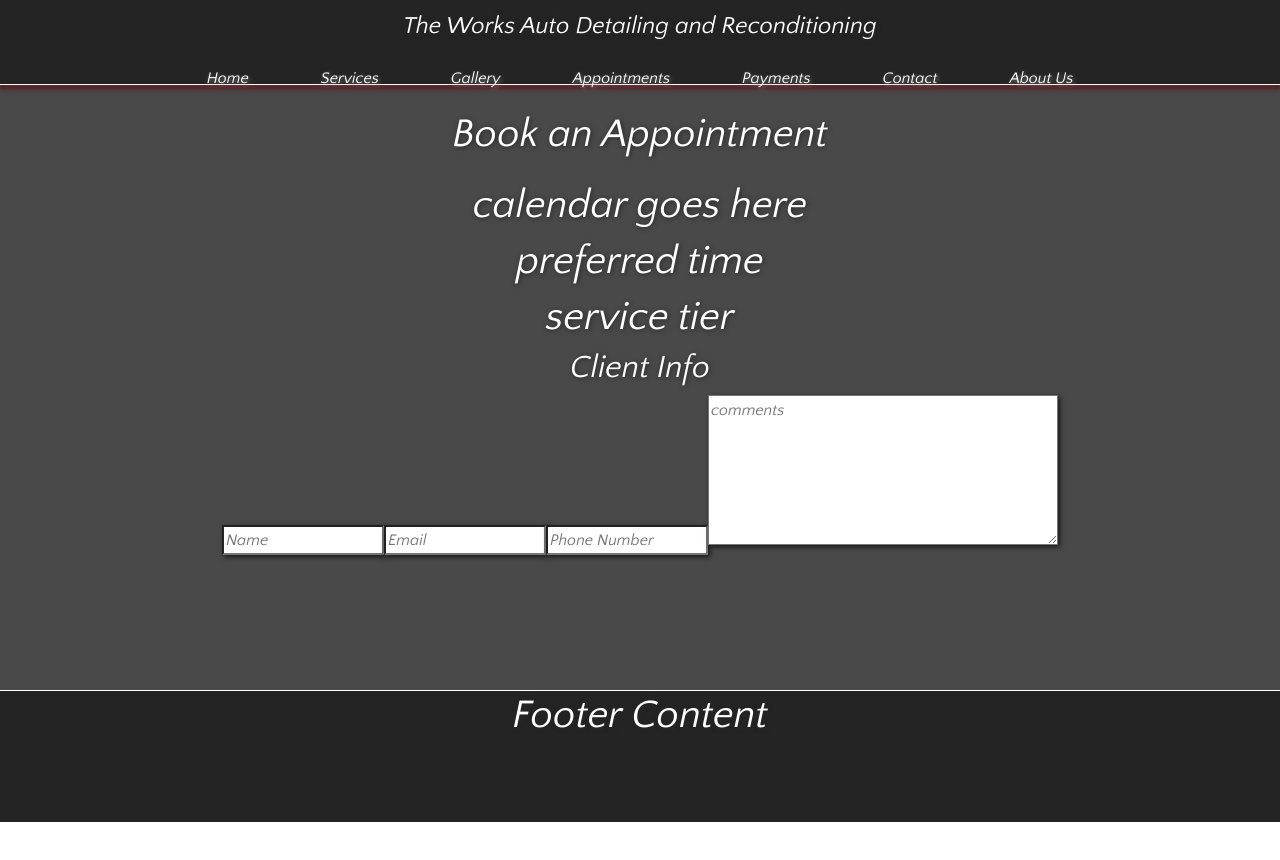
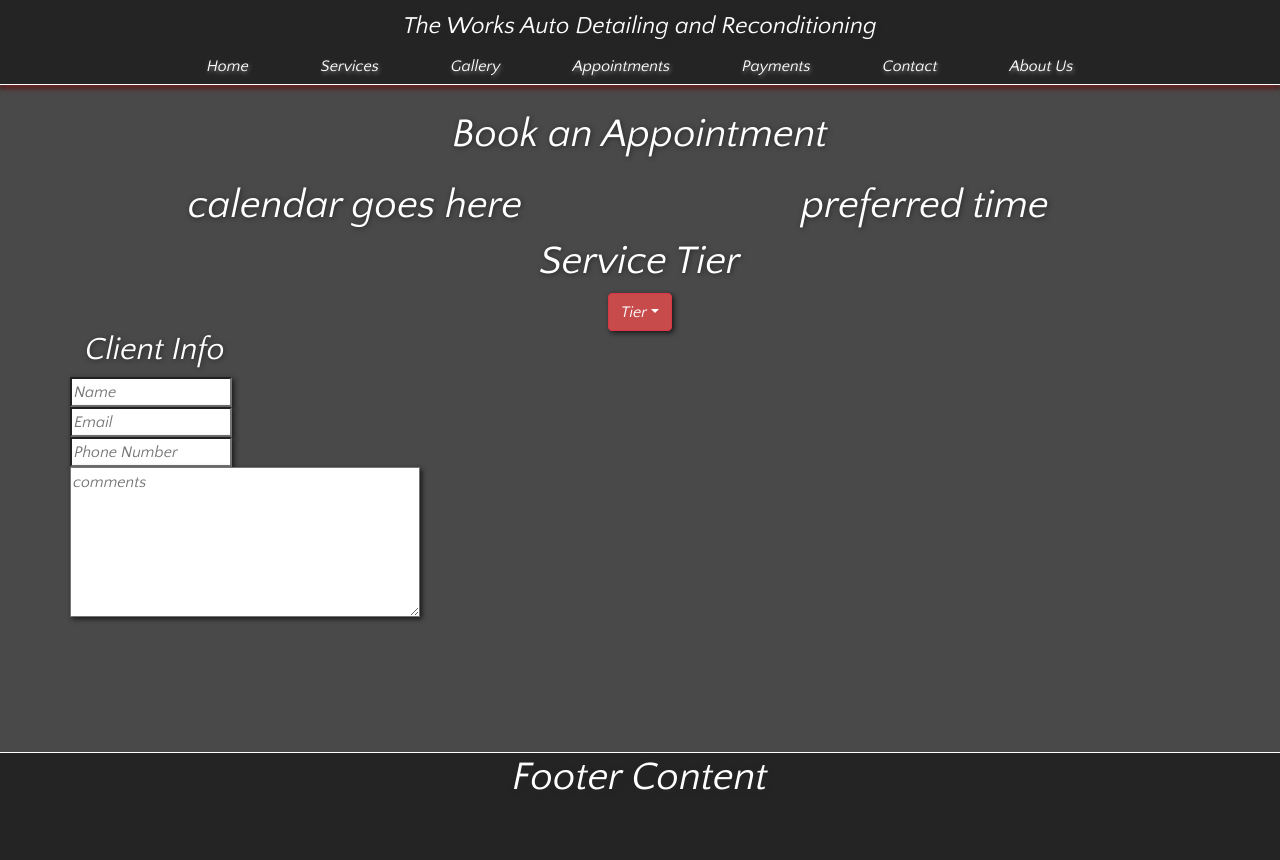
Before and after one commit to mlnemenzo/the-works, a React (Create React App) app: page /appointment in a window 1280 px wide. Shown: the top 860 px of the page. Before the commit the page ends 822 px from the top, so only its background shows below. Built offline with nearby package versions, Linux system fonts and the light colour scheme.

Commit message:
appointment structure

```diff
--- a/src/App.css
+++ b/src/App.css
@@ -79,6 +79,9 @@ tr:nth-child(even) {
   box-shadow: 2px 2px 5px rgb(24, 24, 24);
 }
 
+.btn-danger {
+  background-color: rgb(199, 75, 75)
+}
 /* /////////////////////////////////// header ////////////////////////////////////////////// */
 .header-body {
   position: fixed;
@@ -88,7 +91,7 @@ tr:nth-child(even) {
 }
 
 .header {
-  padding: 12px 10px;
+  padding-top: 12px;
   margin: auto;
   font-size: 1.5rem
 
--- a/src/components/appointment.js
+++ b/src/components/appointment.js
@@ -21,15 +21,7 @@ class Appointment extends Component {
         event.preventDefault();
         this.props.add(this.state);
 
-        this.state = {
-            name : "",
-            email : "",
-            phone : "",
-            comments : "",
-            service : null,
-            date : null,
-            time : null
-        }
+        this.setState({name: event.target.value}, {email: event.target.value}, {phone: event.target.value}, {comments: event.target.value}, {service : event.target.value}, {date: event.target.value}, {time: event.target.value});
     }
 
     componentDidMount() {
@@ -40,24 +32,38 @@ class Appointment extends Component {
 
         const { name, email, phone, comments, service, date, time } = this.state;
 
+        console.log("event: ", this.value)
+
         return (
-            <div className="appointment-body">
-                <h1 className="appointments">Book an Appointment</h1>
-                <div className="appointment-date">
+            <div className="appointment-body row">
+                <h1 className="appointments text-center col-12">Book an Appointment</h1>
+                <div className="appointment-date col-6">
                     <h1 className="calendar">calendar goes here</h1>
                 </div>
-                <div className="appointment-time">
+                <div className="appointment-time col-6">
                     <h1 className="time">preferred time</h1>
                 </div>
-                <div className="service-type">
-                    <h1 className="service">service tier</h1>
+                <div className="service-type col-12">
+                    <h1 className="service">Service Tier</h1>
+                    <div className="btn-group">
+                        <button type="button" className ="btn btn-danger darken-2 dropdown-toggle" data-toggle="dropdown" aria-haspopup="true" aria-expanded="false">
+                            Tier
+                        </button>
+                        <div className="dropdown-menu">
+                            <a className="dropdown-item" href="#">Action</a>
+                            <a className="dropdown-item" href="#">Another action</a>
+                            <a className="dropdown-item" href="#">Something else here</a>
+                            <div className="dropdown-divider"></div>
+                            <a className="dropdown-item" href="#">Separated link</a>
+                        </div>
+                    </div>
                 </div>
-                <div className="client-info">
+                <div className="client-info col-8  text-left">
                     <h2 className="client">Client Info</h2>
-                    <input value = {name} type = "text" onChange = { event => this.setState({name: event.target.value})} placeholder = "Name"/>
-                    <input value = {email} type = "email" onChange = { event => this.setState({email: event.target.value})} placeholder = "Email"/>
-                    <input value = {phone} type = "phone" onChange = { event => this.setState({phone: event.target.value})} placeholder = "Phone Number"/>
-                    <textarea value = {comments} type = "textarea" onChange = { event => this.setState({comments: event.target.value})} placeholder = "comments" />
+                    <input className = "row" value = {name} type = "text" onChange = { event => this.setState({name: event.target.value})} placeholder = "Name"/>
+                    <input className = "row" value = {email} type = "email" onChange = { event => this.setState({email: event.target.value})} placeholder = "Email"/>
+                    <input className = "row" value = {phone} type = "phone" onChange = { event => this.setState({phone: event.target.value})} placeholder = "Phone Number"/>
+                    <textarea className = "row" value = {comments} type = "textarea" onChange = { event => this.setState({comments: event.target.value})} placeholder = "comments" />
                 </div>
 
             </div>
--- a/src/components/gallery.js
+++ b/src/components/gallery.js
@@ -9,7 +9,7 @@ import tacoma from '../assets/images/tacoma_drivers_side.jpg';
 import fj from '../assets/images/fj_drivers.jpg';
 import fj2 from '../assets/images/fj_passenger.jpg';
 
-const styles = { height: 400, width: "100%" };
+// const styles = { height: 400, width: "100%" };
 
 class Gallery extends Component {
     constructor(props) {
@@ -93,49 +93,33 @@ class Gallery extends Component {
                         version={4}
                         >
                         <div style={{ height: 500 }}>
-                            <img style={{ width: "500", height: "100%" }} src={theWorks}/>
+                            <img style={{ width: "500", height: "100%" }} src={theWorks} alt = "img not available"/>
                         <div className="carousel-caption">Our mobile service vehicle</div>
                       </div>
                       <div style = {{ height: 500 }}>
-                            <img style={{ width: "500", height: "100%"}} src = {tesla}/>
+                            <img style={{ width: "500", height: "100%"}} src = {tesla} alt = "img not available"/>
                         <div className="carousel-caption">Tesla</div>
                       </div>
                       <div style = {{ height: 500 }}>
-                            <img style={{ width: "500", height: "100%"}} src = {tesla2}/>
+                            <img style={{ width: "500", height: "100%"}} src = {tesla2} alt = "img not available"/>
                         <div className="carousel-caption">Tesla and Mike</div>
                       </div>
                       <div style = {{ height: 500 }}>
-                            <img style={{ width: "500", height: "100%"}} src = {tesla3}/>
+                            <img style={{ width: "500", height: "100%"}} src = {tesla3} alt = "img not available"/>
                         <div className="carousel-caption">Tesla detailing</div>
                       </div>
                       <div style = {{ height: 500 }}>
-                            <img style={{ width: "500", height: "100%"}} src = {tacoma}/>
+                            <img style={{ width: "500", height: "100%"}} src = {tacoma} alt = "img not available"/>
                         <div className="carousel-caption">Toyota Tacoma</div>
                       </div>
                       <div style = {{ height: 500 }}>
-                            <img style={{ width: "500", height: "100%"}} src = {fj}/>
+                            <img style={{ width: "500", height: "100%"}} src = {fj} alt = "img not available"/>
                         <div className="carousel-caption">Toyota FJ Cruiser</div>
                       </div>
                       <div style = {{ height: 500 }}>
-                            <img style={{ width: "500", height: "100%"}} src = {fj2}/>
+                            <img style={{ width: "500", height: "100%"}} src = {fj2} alt = "img not available"/>
                         <div className="carousel-caption">Toyota FJ Cruiser</div>
                       </div>
-                      {/* <div style={{ ...styles, backgroundColor: "lightblue" }}>
-                        <span>text</span>
-                        <div className="carousel-caption">Text</div>
-                      </div>
-                      <div style={{ ...styles, backgroundColor: "lightblue" }}>
-                        <div className="carousel-center">
-                          <iframe
-                            style={{ width: 500 }}
-                            height="250"
-                            src="https://www.youtube.com/embed/MhkGQAoc7bc?showinfo=0"
-                            frameBorder="0"
-                            allowFullScreen
-                          />
-                        </div>
-                        <div className="carousel-caption">Youtube</div>
-                      </div> */}
                     </React_Bootstrap_Carousel>
                   </div>
 
--- a/src/components/landing-page.js
+++ b/src/components/landing-page.js
@@ -13,7 +13,7 @@ class LandingPage extends Component {
         return(
             <div className="landing-page">
                 <div className="landing-image">
-                    <img src={landing}/>
+                    <img src={landing} alt = "img not available"/>
                 </div>
                 <div className="appt">
                     <h3 className="make-appt text-center">MAKE AN APPOINTMENT NOW WITH OUR ONLINE FORM:</h3>
```
